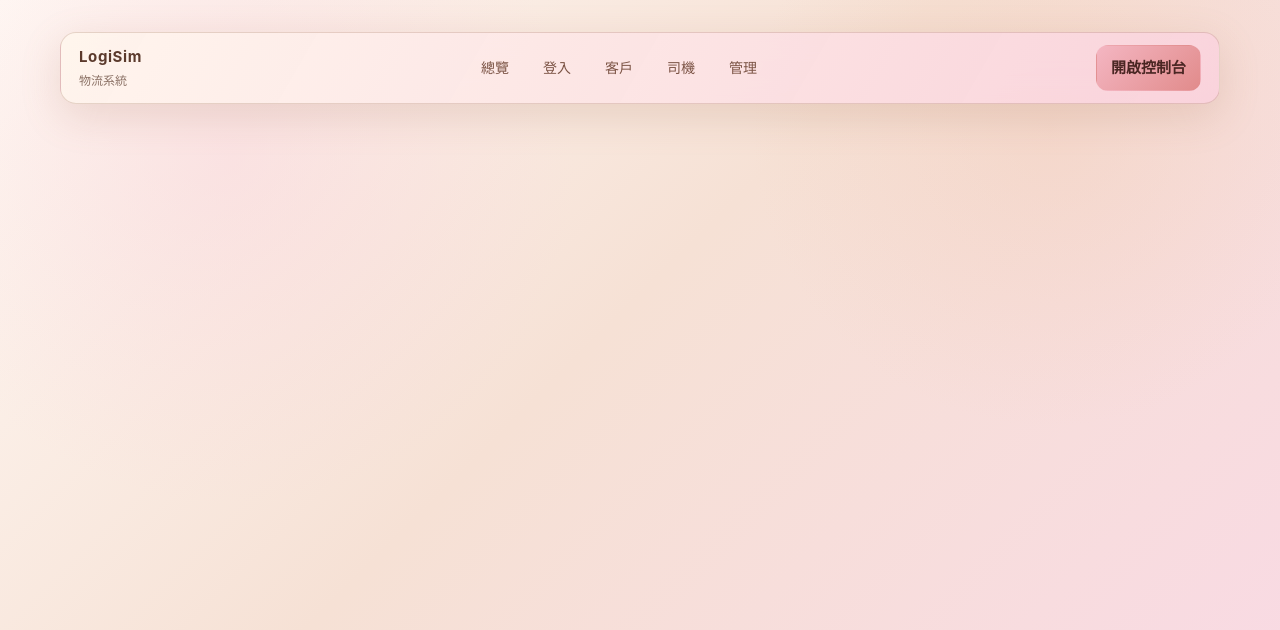
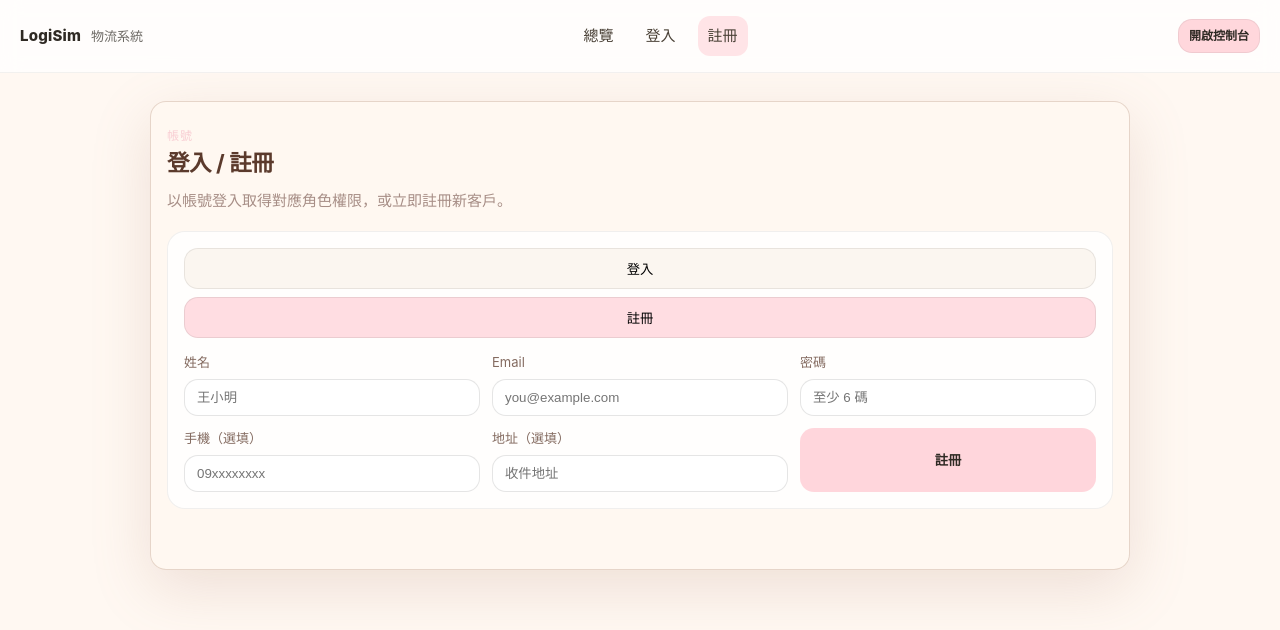
Before and after one commit to bowen12274Bot/Logistics_tracking_system, a Vue app in the folder frontend/: page /register in a window 1280 px wide. Shown: the top 630 px of the page. Built offline with nearby package versions, Linux system fonts and the light colour scheme; no server answers; the HTML template or start-up script is replaced by a standard one.

Commit message:
feat: 完成登入後導覽列骨架

```diff
--- a/frontend/src/App.vue
+++ b/frontend/src/App.vue
@@ -1,4 +1,5 @@
 <script setup lang="ts">
+import { computed } from 'vue'
 import { RouterLink, RouterView } from 'vue-router'
 import { storeToRefs } from 'pinia'
 import { useAuthStore } from './stores/auth'
@@ -6,9 +7,28 @@ import { useAuthStore } from './stores/auth'
 const auth = useAuthStore()
 const { user, isLoggedIn } = storeToRefs(auth)
 
-const logout = () => {
-  auth.logout()
-}
+const logout = () => auth.logout()
+
+/** 依角色回傳：導覽上要顯示的文字 */
+const roleNavLabel = computed(() => {
+  const r = user.value?.user_class
+  if (r === 'admin') return '管理員'
+  if (r === 'customer_service') return '客服'
+  if (r === 'warehouse_staff') return '倉儲'
+  if (r === 'driver') return '司機'
+  if (r === 'contract_customer' || r === 'non_contract_customer') return '客戶'
+  return '我的介面'
+})
+
+/** 依角色回傳：點導覽要前往的路由 */
+const roleHomePath = computed(() => {
+  const r = user.value?.user_class
+  if (r === 'admin') return '/admin'
+  if (r === 'customer_service') return '/employee/customer-service'
+  if (r === 'warehouse_staff') return '/employee/warehouse'
+  if (r === 'driver') return '/employee/driver'
+  return '/customer'
+})
 </script>
 
 <template>
@@ -21,10 +41,17 @@ const logout = () => {
 
       <nav class="nav-links">
         <RouterLink to="/">總覽</RouterLink>
-        <RouterLink to="/login">登入</RouterLink>
-        <RouterLink to="/customer">客戶</RouterLink>
-        <RouterLink to="/employee/driver">司機</RouterLink>
-        <RouterLink to="/admin">管理</RouterLink>
+
+        <!-- 🔓 未登入：只顯示 總覽 / 登入 / 註冊 -->
+        <template v-if="!isLoggedIn">
+          <RouterLink to="/login">登入</RouterLink>
+          <RouterLink to="/register">註冊</RouterLink>
+        </template>
+
+        <!-- 🔐 已登入：顯示「客戶/司機/倉儲/客服/管理員」(依角色變動) -->
+        <template v-else>
+          <RouterLink :to="roleHomePath">{{ roleNavLabel }}</RouterLink>
+        </template>
       </nav>
 
       <div class="topbar-actions">
@@ -45,69 +72,64 @@ const logout = () => {
 
 <style scoped>
 .app-shell {
-  max-width: 1200px;
-  margin: 0 auto;
-  padding: 32px 20px 72px;
+  min-height: 100vh;
+  background: #fff8f2;
 }
 
 .topbar {
+  position: sticky;
+  top: 0;
+  z-index: 20;
   display: flex;
   align-items: center;
   justify-content: space-between;
-  padding: 12px 18px;
-  border: 1px solid var(--surface-stroke);
-  border-radius: 16px;
-  background: linear-gradient(120deg, rgba(255, 245, 237, 0.95), rgba(249, 210, 220, 0.92));
-  color: #5b3a2c;
-  position: sticky;
-  top: 16px;
-  backdrop-filter: blur(12px);
-  box-shadow: 0 12px 40px rgba(168, 118, 96, 0.2);
-  z-index: 5;
+  gap: 18px;
+  padding: 16px 20px;
+  background: rgba(255, 255, 255, 0.75);
+  backdrop-filter: blur(10px);
+  border-bottom: 1px solid rgba(0, 0, 0, 0.05);
 }
 
 .brand {
-  display: flex;
-  flex-direction: column;
-  gap: 2px;
-  color: inherit;
+  display: inline-flex;
+  align-items: baseline;
+  gap: 10px;
+  text-decoration: none;
+  color: #2f2a24;
 }
 
 .brand-mark {
-  font-weight: 700;
-  letter-spacing: 0.04em;
+  font-weight: 800;
+  letter-spacing: 0.2px;
 }
 
 .brand-sub {
-  font-size: 12px;
+  font-size: 13px;
   opacity: 0.7;
 }
 
 .nav-links {
   display: flex;
-  gap: 14px;
   align-items: center;
-  font-size: 14px;
+  gap: 12px;
+  flex-wrap: wrap;
 }
 
 .nav-links a {
-  color: #7b5344;
-  padding: 6px 10px;
-  border-radius: 10px;
-  transition: background-color 0.2s ease, color 0.2s ease;
+  text-decoration: none;
+  color: #4a4036;
+  padding: 8px 10px;
+  border-radius: 12px;
+  transition: background 0.15s ease, transform 0.15s ease;
 }
 
 .nav-links a.router-link-active {
-  background: rgba(255, 255, 255, 0.6);
-  color: #3f2620;
+  background: rgba(255, 182, 193, 0.35);
 }
 
-.small-btn {
-  padding: 10px 14px;
-  background: linear-gradient(135deg, var(--accent), var(--accent-strong));
-  color: #4a2623;
-  border-radius: 12px;
-  font-weight: 700;
+.nav-links a:hover {
+  background: rgba(233, 210, 180, 0.35);
+  transform: translateY(-1px);
 }
 
 .content {
@@ -124,16 +146,51 @@ const logout = () => {
   display: inline-flex;
   align-items: center;
   gap: 8px;
-  padding: 8px 12px;
-  border-radius: 12px;
-  border: 1px solid var(--surface-stroke);
-  background: rgba(255, 255, 255, 0.72);
-  color: #5b3a2c;
+  padding: 8px 10px;
+  background: rgba(233, 210, 180, 0.25);
+  border: 1px solid rgba(0, 0, 0, 0.06);
+  border-radius: 14px;
+}
+
+.user-name {
+  font-weight: 700;
+  font-size: 13px;
 }
 
 .user-role {
   font-size: 12px;
-  opacity: 0.8;
+  opacity: 0.7;
+}
+
+.primary-btn {
+  display: inline-flex;
+  align-items: center;
+  justify-content: center;
+  border-radius: 14px;
+  padding: 10px 14px;
+  text-decoration: none;
+  color: #2f2a24;
+  background: rgba(255, 182, 193, 0.55);
+  border: 1px solid rgba(0, 0, 0, 0.06);
+  transition: transform 0.15s ease;
+}
+
+.primary-btn:hover {
+  transform: translateY(-1px);
+}
+
+.ghost-btn {
+  background: transparent;
+  border: 1px solid rgba(0, 0, 0, 0.12);
+  border-radius: 12px;
+  padding: 8px 10px;
+  cursor: pointer;
+  color: #2f2a24;
+}
+
+.small-btn {
+  font-size: 12px;
+  padding: 6px 10px;
 }
 
 @media (max-width: 768px) {
--- a/frontend/src/stores/auth.ts
+++ b/frontend/src/stores/auth.ts
@@ -1,53 +1,137 @@
 import { defineStore } from 'pinia'
-import { api, type AuthResponse, type LoginPayload, type RegisterPayload, type User } from '../services/api'
 
-type State = {
-  user: User | null
+export type UserClass =
+  | 'contract_customer'
+  | 'non_contract_customer'
+  | 'driver'
+  | 'warehouse_staff'
+  | 'customer_service'
+  | 'admin'
+
+export interface AuthUser {
+  user_id?: number
+  user_name: string
+  email?: string
+  user_class: UserClass
+}
+
+export interface LoginPayload {
+  identifier: string // email 或帳號
+  password: string
+}
+
+export interface RegisterPayload {
+  user_name: string
+  email: string
+  password: string
+  phone_number?: string
+  address?: string
+  user_type?: string
+  user_class?: UserClass
+}
+
+/**
+ * ✅ 你現在的狀況：後端 API 可能還沒完全接好
+ * 所以我做成「可直接先跑起來」的版本：
+ * - 先提供 demo 帳號（customer/driver/warehouse/cs/admin）
+ * - 之後你把 login/register 換成 fetch(你的後端) 即可
+ */
+const DEMO_ACCOUNTS: Array<{ email: string; password: string; user: AuthUser }> = [
+  { email: 'customer@example.com', password: 'customer123', user: { user_name: '客戶', user_class: 'non_contract_customer', email: 'customer@example.com' } },
+  { email: 'driver@example.com', password: 'driver123', user: { user_name: '司機', user_class: 'driver', email: 'driver@example.com' } },
+  { email: 'warehouse@example.com', password: 'warehouse123', user: { user_name: '倉儲', user_class: 'warehouse_staff', email: 'warehouse@example.com' } },
+  { email: 'cs@example.com', password: 'cs123', user: { user_name: '客服', user_class: 'customer_service', email: 'cs@example.com' } },
+  { email: 'admin@example.com', password: 'admin123', user: { user_name: '系統管理員', user_class: 'admin', email: 'admin@example.com' } },
+]
+
+type PersistedAuth = {
+  user: AuthUser | null
   token: string | null
 }
 
-const STORAGE_KEY = 'logisim-auth'
+const LS_KEY = 'logisim_auth'
 
-function loadPersisted(): State {
+function loadPersisted(): PersistedAuth {
   try {
-    const raw = localStorage.getItem(STORAGE_KEY)
+    const raw = localStorage.getItem(LS_KEY)
     if (!raw) return { user: null, token: null }
-    const parsed = JSON.parse(raw)
+    const parsed = JSON.parse(raw) as PersistedAuth
     return { user: parsed.user ?? null, token: parsed.token ?? null }
   } catch {
     return { user: null, token: null }
   }
 }
 
+function savePersisted(payload: PersistedAuth) {
+  localStorage.setItem(LS_KEY, JSON.stringify(payload))
+}
+
+function clearPersisted() {
+  localStorage.removeItem(LS_KEY)
+}
+
 export const useAuthStore = defineStore('auth', {
-  state: (): State => ({
-    user: loadPersisted().user,
-    token: loadPersisted().token,
-  }),
+  state: () => {
+    const persisted = loadPersisted()
+    return {
+      user: persisted.user as AuthUser | null,
+      token: persisted.token as string | null,
+    }
+  },
+
   getters: {
-    isLoggedIn: (state) => !!state.user,
-    role: (state) => state.user?.user_class,
+    isLoggedIn: (s) => !!s.user,
   },
+
   actions: {
-    persist(auth: AuthResponse) {
-      this.user = auth.user
-      this.token = auth.token
-      localStorage.setItem(STORAGE_KEY, JSON.stringify(auth))
-    },
     logout() {
       this.user = null
       this.token = null
-      localStorage.removeItem(STORAGE_KEY)
+      clearPersisted()
     },
+
+    /**
+     * ✅ Demo 版登入（先讓你 UI/導覽流程正常）
+     * 之後要接後端：把 DEMO_ACCOUNTS 那段換成 fetch API
+     */
     async login(payload: LoginPayload) {
-      const res = await api.login(payload)
-      this.persist(res)
-      return res.user
+      // ✅ 強制清掉舊登入狀態（避免你截圖那種 admin 殘留）
+      this.logout()
+
+      const identifier = payload.identifier.trim().toLowerCase()
+      const password = payload.password
+
+      const hit = DEMO_ACCOUNTS.find(
+        (a) => a.email.toLowerCase() === identifier && a.password === password
+      )
+
+      if (!hit) {
+        throw new Error('帳號或密碼錯誤')
+      }
+
+      // token 先用 demo 字串，之後接後端再換成真正 JWT
+      this.user = hit.user
+      this.token = 'demo-token'
+      savePersisted({ user: this.user, token: this.token })
     },
+
+    /**
+     * ✅ Demo 版註冊：直接把你註冊的資料當作新客戶登入
+     * 之後接後端：改成 fetch POST /register
+     */
     async register(payload: RegisterPayload) {
-      const res = await api.register(payload)
-      this.persist(res)
-      return res.user
+      this.logout()
+
+      const newUser: AuthUser = {
+        user_name: payload.user_name,
+        email: payload.email,
+        user_class: payload.user_class ?? 'non_contract_customer',
+      }
+
+      // demo：直接登入
+      this.user = newUser
+      this.token = 'demo-token'
+      savePersisted({ user: this.user, token: this.token })
     },
   },
 })
--- a/frontend/src/views/LoginView.vue
+++ b/frontend/src/views/LoginView.vue
@@ -1,5 +1,5 @@
 <script setup lang="ts">
-import { reactive, ref } from 'vue'
+import { reactive, ref, watch, onMounted } from 'vue'
 import { useRouter, useRoute } from 'vue-router'
 import { useAuthStore } from '../stores/auth'
 
@@ -11,6 +11,23 @@ const router = useRouter()
 const route = useRoute()
 const statusMessage = ref('')
 const loading = ref(false)
+
+const syncModeFromRoute = () => {
+  const q = (route.query.mode as string | undefined) ?? ''
+  if (route.path === '/register' || q === 'register') mode.value = 'register'
+  else mode.value = 'login'
+}
+
+onMounted(syncModeFromRoute)
+watch(() => [route.path, route.query.mode], syncModeFromRoute)
+
+const switchMode = (next: Mode) => {
+  mode.value = next
+  statusMessage.value = ''
+  const redirect = route.query.redirect as string | undefined
+  if (next === 'register') router.replace({ path: '/register', query: redirect ? { redirect } : undefined })
+  else router.replace({ path: '/login', query: redirect ? { redirect } : undefined })
+}
 
 const loginForm = reactive({
   identifier: '',
@@ -25,49 +42,76 @@ const registerForm = reactive({
   address: '',
 })
 
-const switchMode = (next: Mode) => {
-  mode.value = next
-  statusMessage.value = ''
+const quickAccounts = [
+  { email: 'customer@example.com', password: 'customer123', role: '客戶' },
+  { email: 'driver@example.com', password: 'driver123', role: '司機' },
+  { email: 'warehouse@example.com', password: 'warehouse123', role: '倉儲' },
+  { email: 'cs@example.com', password: 'cs123', role: '客服' },
+  { email: 'admin@example.com', password: 'admin123', role: '管理員' },
+]
+
+const roleHomeByCurrentUser = () => {
+  const r = auth.user?.user_class
+  if (r === 'admin') return '/admin'
+  if (r === 'customer_service') return '/employee/customer-service'
+  if (r === 'warehouse_staff') return '/employee/warehouse'
+  if (r === 'driver') return '/employee/driver'
+  return '/customer'
 }
 
 const handleLogin = async () => {
+  statusMessage.value = ''
   loading.value = true
-  statusMessage.value = ''
+
+  // ✅ 強制清掉舊登入狀態（避免 admin 殘留）
+  auth.logout()
+
   try {
-    await auth.login({ ...loginForm })
-    const redirect = (route.query.redirect as string) ?? '/customer'
+    await auth.login({
+      identifier: loginForm.identifier,
+      password: loginForm.password,
+    })
+
+    const redirect = (route.query.redirect as string) ?? roleHomeByCurrentUser()
     router.push(redirect)
   } catch (err: any) {
-    statusMessage.value = err.message || '登入失敗'
+    statusMessage.value = err?.message ?? '帳號或密碼錯誤'
   } finally {
     loading.value = false
   }
 }
 
 const handleRegister = async () => {
+  statusMessage.value = ''
   loading.value = true
-  statusMessage.value = ''
+
+  // ✅ 強制清掉舊登入狀態
+  auth.logout()
+
   try {
     await auth.register({
-      ...registerForm,
+      user_name: registerForm.user_name,
+      email: registerForm.email,
+      password: registerForm.password,
+      phone_number: registerForm.phone_number || undefined,
+      address: registerForm.address || undefined,
       user_type: 'customer',
       user_class: 'non_contract_customer',
     })
+
     router.push('/customer')
   } catch (err: any) {
-    statusMessage.value = err.message || '註冊失敗'
+    statusMessage.value = err?.message ?? '註冊失敗，請稍後再試'
   } finally {
     loading.value = false
   }
 }
 
-const testAccounts = [
-  { email: 'cust@example.com', password: 'cust123', role: '合約客戶' },
-  { email: 'driver@example.com', password: 'driver123', role: '司機' },
-  { email: 'warehouse@example.com', password: 'warehouse123', role: '倉儲' },
-  { email: 'cs@example.com', password: 'cs123', role: '客服' },
-  { email: 'admin@example.com', password: 'admin123', role: '管理員' },
-]
+const fillAccount = (email: string, password: string) => {
+  switchMode('login')
+  loginForm.identifier = email
+  loginForm.password = password
+}
 </script>
 
 <template>
@@ -75,80 +119,144 @@ const testAccounts = [
     <header class="page-header">
       <p class="eyebrow">帳號</p>
       <h1>登入 / 註冊</h1>
-      <p class="lede">
-        以帳號登入取得對應角色權限，或立即註冊新客戶。
-      </p>
+      <p class="lede">以帳號登入取得對應角色權限，或立即註冊新客戶。</p>
     </header>
 
-    <div class="card tabs">
-      <div class="tab-switch">
+    <div class="card">
+      <div class="tabs">
         <button :class="{ active: mode === 'login' }" type="button" @click="switchMode('login')">登入</button>
         <button :class="{ active: mode === 'register' }" type="button" @click="switchMode('register')">註冊</button>
       </div>
 
       <form v-if="mode === 'login'" class="form-grid" @submit.prevent="handleLogin">
-        <label class="form-field">
-          <span>手機或 Email</span>
-          <input
-            v-model="loginForm.identifier"
-            required
-            name="identifier"
-            type="text"
-            placeholder="cust@example.com 或 0912xxxxxx"
-          />
+        <label class="field">
+          <span class="label">Email 或帳號</span>
+          <input v-model="loginForm.identifier" required type="text" placeholder="customer@example.com" />
         </label>
 
-        <label class="form-field">
-          <span>密碼</span>
-          <input v-model="loginForm.password" required name="password" type="password" placeholder="********" />
+        <label class="field">
+          <span class="label">密碼</span>
+          <input v-model="loginForm.password" required type="password" placeholder="customer123" />
         </label>
 
-        <button class="primary-btn" type="submit" :disabled="loading">
+        <button class="primary" type="submit" :disabled="loading">
           {{ loading ? '登入中...' : '登入' }}
         </button>
+
+        <p v-if="statusMessage" class="status">{{ statusMessage }}</p>
+
+        <div class="quick">
+          <p class="quick-title">快速測試帳號（會自動填入正確密碼）</p>
+          <div class="quick-grid">
+            <button v-for="acc in quickAccounts" :key="acc.email" class="quick-item" type="button" @click="fillAccount(acc.email, acc.password)">
+              <span class="quick-role">{{ acc.role }}</span>
+              <span class="quick-email">{{ acc.email }}</span>
+            </button>
+          </div>
+        </div>
       </form>
 
       <form v-else class="form-grid" @submit.prevent="handleRegister">
-        <label class="form-field">
-          <span>姓名</span>
-          <input v-model="registerForm.user_name" required name="user_name" type="text" placeholder="姓名" />
+        <label class="field">
+          <span class="label">姓名</span>
+          <input v-model="registerForm.user_name" required type="text" placeholder="王小明" />
         </label>
 
-        <label class="form-field">
-          <span>Email</span>
-          <input v-model="registerForm.email" required name="email" type="email" placeholder="you@example.com" />
+        <label class="field">
+          <span class="label">Email</span>
+          <input v-model="registerForm.email" required type="email" placeholder="you@example.com" />
         </label>
 
-        <label class="form-field">
-          <span>密碼</span>
-          <input v-model="registerForm.password" required name="password" type="password" placeholder="********" />
+        <label class="field">
+          <span class="label">密碼</span>
+          <input v-model="registerForm.password" required type="password" placeholder="至少 6 碼" />
         </label>
 
-        <label class="form-field">
-          <span>手機（選填）</span>
-          <input v-model="registerForm.phone_number" name="phone_number" type="text" placeholder="09xxxxxxxx" />
+        <label class="field">
+          <span class="label">手機（選填）</span>
+          <input v-model="registerForm.phone_number" type="text" placeholder="09xxxxxxxx" />
         </label>
 
-        <label class="form-field span-2">
-          <span>地址（選填）</span>
-          <input v-model="registerForm.address" name="address" type="text" placeholder="收件地址" />
+        <label class="field">
+          <span class="label">地址（選填）</span>
+          <input v-model="registerForm.address" type="text" placeholder="收件地址" />
         </label>
 
-        <button class="primary-btn" type="submit" :disabled="loading">
+        <button class="primary" type="submit" :disabled="loading">
           {{ loading ? '註冊中...' : '註冊' }}
         </button>
+
+        <p v-if="statusMessage" class="status">{{ statusMessage }}</p>
       </form>
-
-      <p v-if="statusMessage" class="hint">{{ statusMessage }}</p>
-    </div>
-
-    <div class="card">
-      <p class="eyebrow">測試帳號</p>
-      <div class="task-list">
-        <div v-for="acct in testAccounts" :key="acct.email">
-          <strong>{{ acct.role }}</strong> — {{ acct.email }} / {{ acct.password }}
-        </div>
-      </div>
     </div>
   </section>
 </template>
+
+<style scoped>
+.page-shell { max-width: 980px; margin: 0 auto; padding: 24px 16px 60px; }
+.page-header { margin-bottom: 18px; }
+.eyebrow { margin: 0; font-size: 12px; opacity: 0.65; }
+.lede { margin: 8px 0 0; opacity: 0.75; }
+
+.card {
+  background: rgba(255, 255, 255, 0.85);
+  border: 1px solid rgba(0, 0, 0, 0.06);
+  border-radius: 18px;
+  padding: 16px;
+}
+
+.tabs { display: flex; gap: 8px; margin-bottom: 14px; }
+.tabs button {
+  border: 1px solid rgba(0, 0, 0, 0.08);
+  background: rgba(233, 210, 180, 0.18);
+  border-radius: 14px;
+  padding: 10px 14px;
+  cursor: pointer;
+}
+.tabs button.active { background: rgba(255, 182, 193, 0.45); }
+
+.form-grid { display: grid; gap: 12px; }
+.field { display: grid; gap: 6px; }
+.label { font-size: 13px; opacity: 0.75; }
+
+input {
+  border: 1px solid rgba(0, 0, 0, 0.10);
+  border-radius: 14px;
+  padding: 10px 12px;
+  outline: none;
+  background: #fff;
+}
+
+.primary {
+  border: 0;
+  border-radius: 14px;
+  padding: 12px 14px;
+  cursor: pointer;
+  background: rgba(255, 182, 193, 0.55);
+  color: #2f2a24;
+  font-weight: 700;
+}
+.primary:disabled { opacity: 0.6; cursor: not-allowed; }
+
+.status {
+  margin: 0;
+  padding: 10px 12px;
+  border-radius: 14px;
+  background: rgba(255, 182, 193, 0.18);
+  border: 1px solid rgba(0, 0, 0, 0.06);
+}
+
+.quick { margin-top: 10px; }
+.quick-title { margin: 0 0 10px; font-size: 13px; opacity: 0.75; }
+.quick-grid { display: grid; grid-template-columns: repeat(auto-fit, minmax(220px, 1fr)); gap: 10px; }
+.quick-item {
+  text-align: left;
+  border: 1px solid rgba(0, 0, 0, 0.08);
+  background: rgba(233, 210, 180, 0.18);
+  border-radius: 14px;
+  padding: 10px 12px;
+  cursor: pointer;
+}
+.quick-role { display: inline-block; font-weight: 800; margin-right: 8px; }
+.quick-email { opacity: 0.75; }
+</style>
```
Also changed, not shown: frontend/src/main.ts (+2 -5 lines), frontend/src/router/index.ts (+20 -70 lines).
